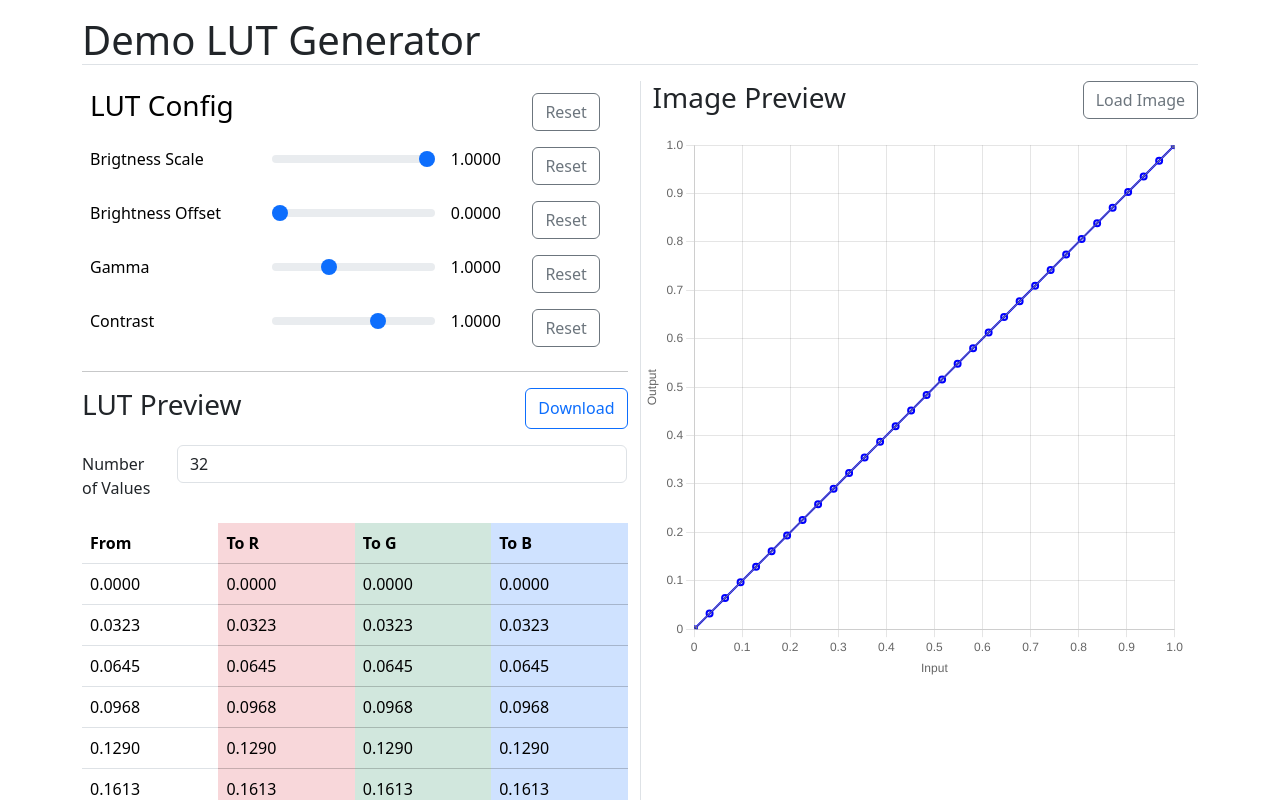
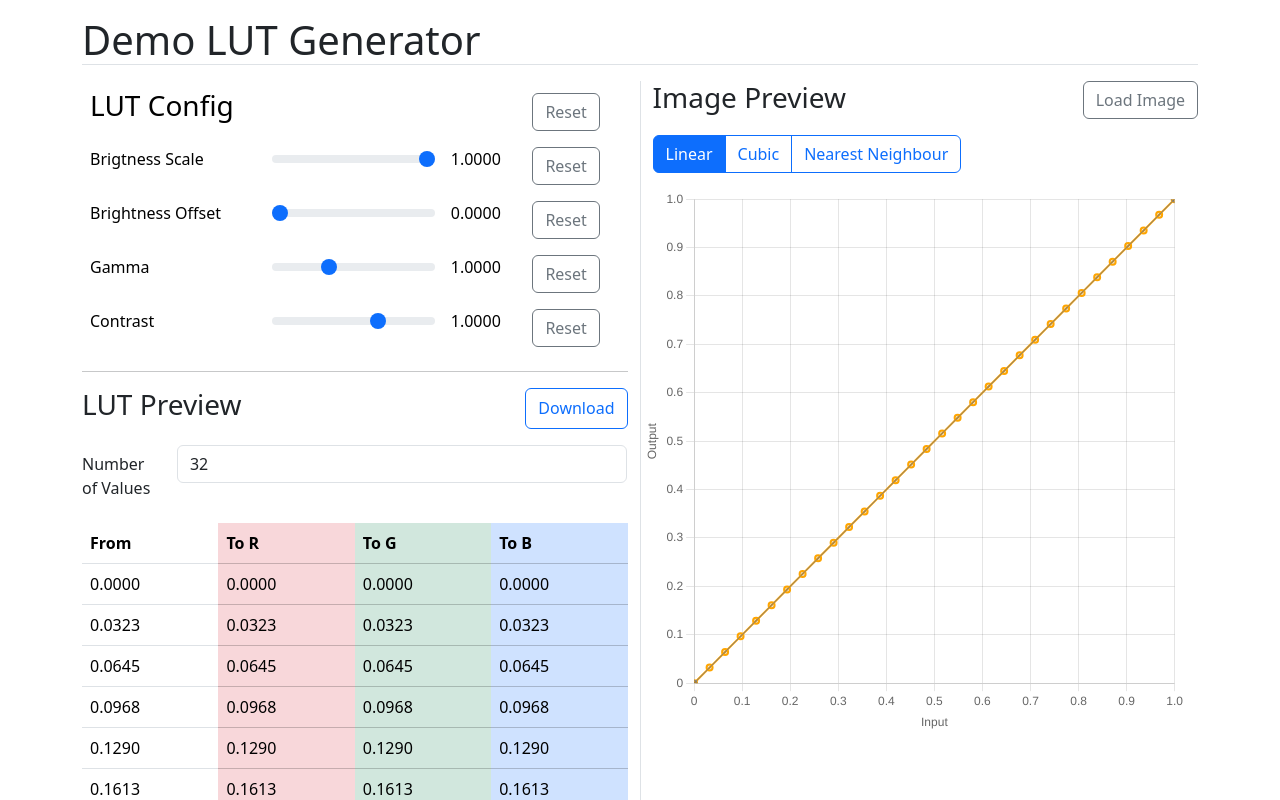
Before and after one commit to hrueger/demo-lut-generator, a SvelteKit app: page / in a window 1280 px wide. Shown: the top 800 px of the page. Built offline with nearby package versions, Linux system fonts and the light colour scheme.

Commit message:
feat: interpolation modes

```diff
--- a/src/routes/+page.svelte
+++ b/src/routes/+page.svelte
@@ -7,6 +7,10 @@
         { name: "Gamma", min: 0, max: 3, step: 0.001, calc: (input: number, value: number) => Math.pow(value, input), defaultValue: 1 },
         { name: "Contrast", min: -3, max: 3, step: 0.001, calc: (input: number, value: number) => (value - 0.5) * input + 0.5, defaultValue: 1 },
     ];
+
+    const INTERPOLATION_MODES = ["Linear", "Cubic", "Nearest Neighbour"] as const;
+    type InterpolationMode = (typeof INTERPOLATION_MODES)[number];
+    let interpolationModes: InterpolationMode[] = $state([INTERPOLATION_MODES[0]]);
 
     const values = $state(Object.fromEntries(parameters.map((parameter) => [parameter.name, parameter.defaultValue])));
 
@@ -216,6 +220,14 @@ ${lutValues
             <h3>Image Preview</h3>
             <button class="btn btn-outline-secondary mb-3" onclick={loadImage}>Load Image</button>
         </div>
+        <div>
+            <div class="btn-group">
+                {#each INTERPOLATION_MODES as mode}
+                    <input type="checkbox" class="btn-check" name="interpolationMode" id={mode} autocomplete="off" bind:group={interpolationModes} value={mode} />
+                    <label class="btn btn-outline-primary mb-3" for={mode}>{mode}</label>
+                {/each}
+            </div>
+        </div>
         <div class="row">
             <LineChart
                 datasets={[
@@ -229,16 +241,18 @@ ${lutValues
                         borderWidth: 1,
                         tension: 0,
                     },
-                    {
+                    ...interpolationModes.map((m) => ({
                         label: "LUT",
                         data: lutValues.map((value) => ({
                             x: value[0],
                             y: value[1],
                         })),
-                        borderColor: "blue",
+                        borderColor: m === "Linear" ? "orange" : m === "Cubic" ? "purple" : "pink",
                         borderWidth: 2,
                         tension: 0,
-                    },
+                        stepped: m === "Nearest Neighbour" ? ("middle" as const) : false,
+                        cubicInterpolationMode: m === "Cubic" ? ("monotone" as const) : ("default" as const),
+                    })),
                 ]}
             />
         </div>
```
